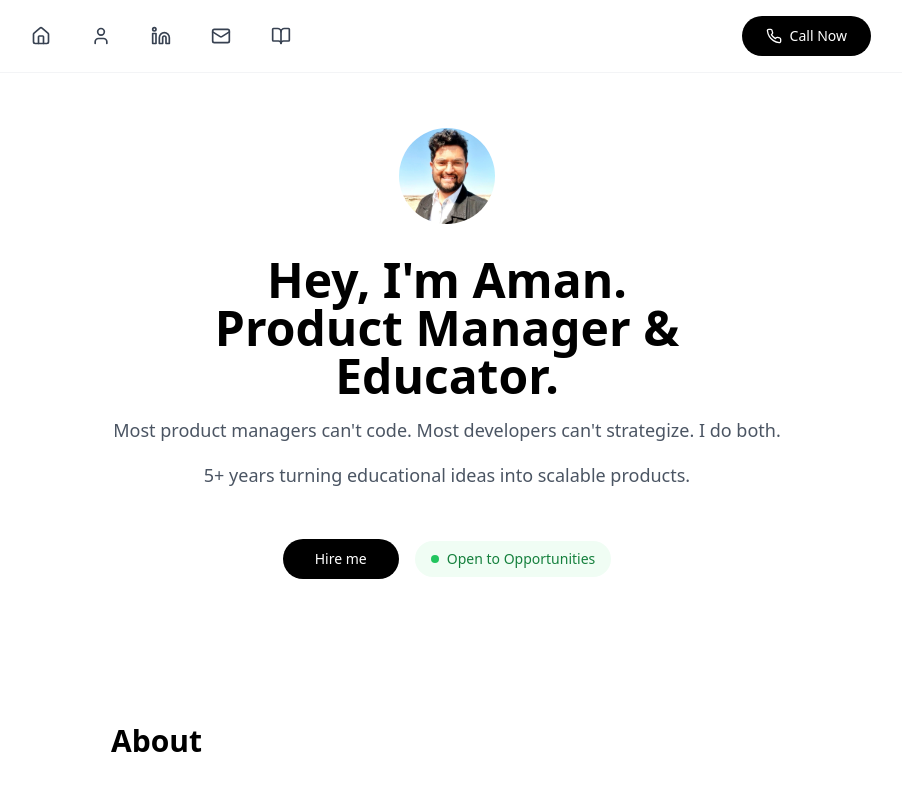
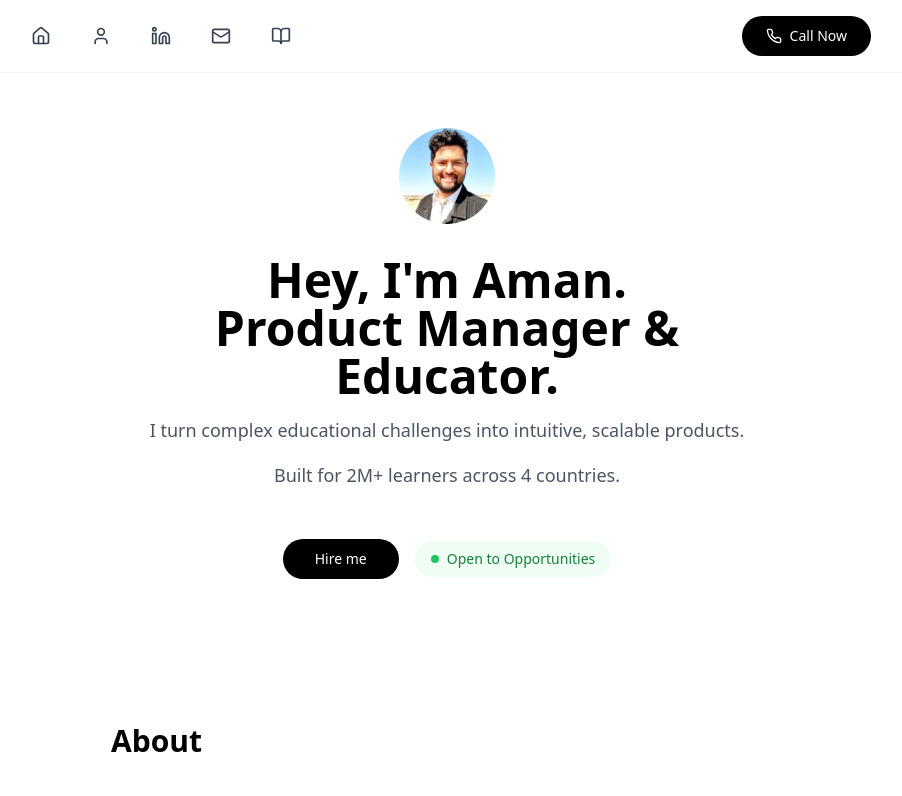
Before and after one commit to qa-aman/portfolio-aman-parmar, a React (Vite) app: page / in a window 1280 px wide. Shown: the top 796 px of the page, without its empty margins (193-1095 px from the left). Built offline with nearby package versions, Linux system fonts and the light colour scheme.

Commit message:
Update hero section description
Replace description text in MinimalHero component.

```diff
--- a/src/components/MinimalHero.tsx
+++ b/src/components/MinimalHero.tsx
@@ -49,10 +49,10 @@ const MinimalHero = () => {
 
         {/* Description */}
         <p className="text-lg text-gray-600 mb-4 leading-relaxed">
-          Most product managers can't code. Most developers can't strategize. I do both.
+          I turn complex educational challenges into intuitive, scalable products.
         </p>
         <p className="text-lg text-gray-600 mb-12 leading-relaxed">
-          5+ years turning educational ideas into scalable products.
+          Built for 2M+ learners across 4 countries.
         </p>
 
         {/* CTA Buttons */}
```
